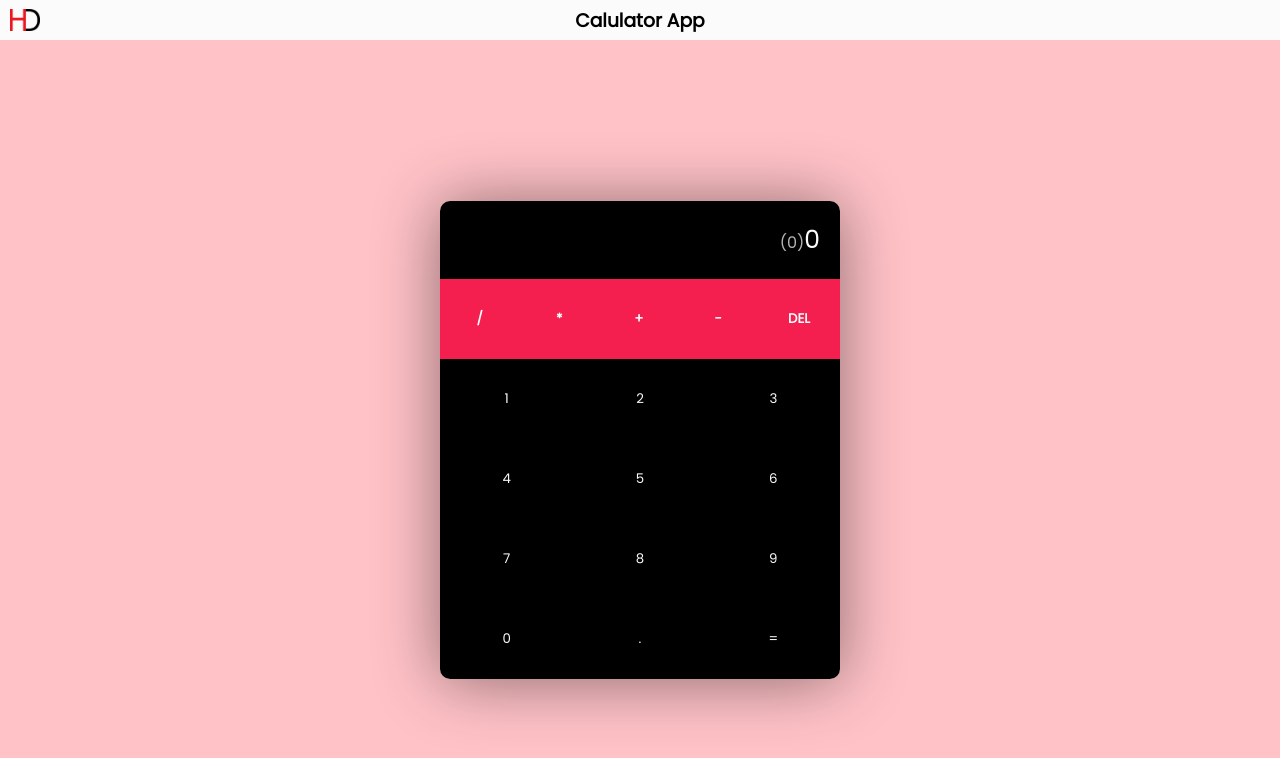
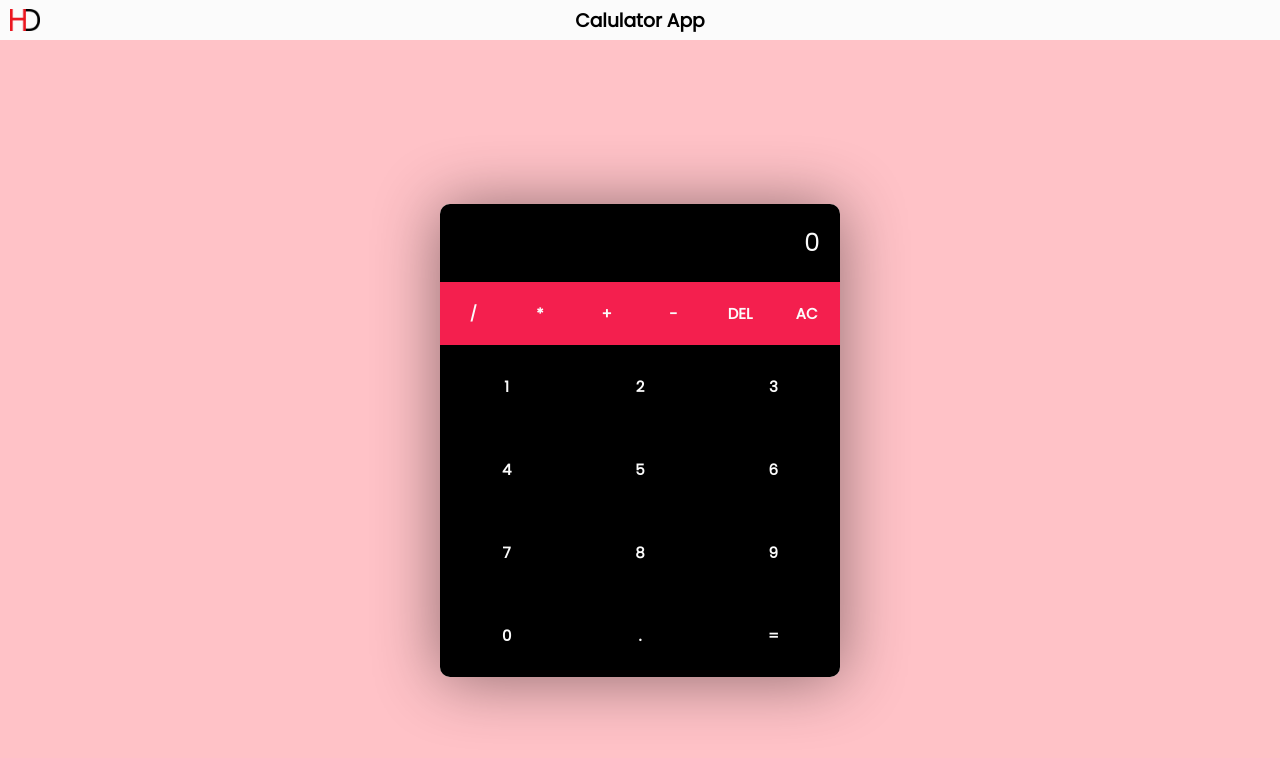
Before and after one commit to Dharungit/calc-react-app, a React (Create React App) app: page / in a window 1280 px wide. Shown: the top 758 px of the page. Built offline with nearby package versions, Linux system fonts and the light colour scheme.

Commit message:
final-commit 1

```diff
--- a/src/App.js
+++ b/src/App.js
@@ -1,3 +1,6 @@
+import { openSync } from "fs";
+import { useState } from "react";
+
 import logo from "./logo.png";
 
 function App() {
@@ -7,10 +10,54 @@ function App() {
 
     for (let i=1; i<10; i++){
       digits.push(
-      <button key={i}>{i}</button>
+      <button onClick={() => updateCalc(i.toString()) } key={i} >{i}</button>
       )
     }
     return digits;
+  }
+
+  const [calc, setCalc] = useState("");
+  const [result, setResult] = useState("");
+
+  const opr = ["/", "*", "+", "-", "."];
+
+
+
+  const updateCalc = value => {
+    if(
+      opr.includes(value) && calc == "" ||
+      opr.includes(value) && opr.includes(calc.slice(-1))
+    ){
+      return;
+    }
+
+    setCalc(calc + value);
+
+    if(!opr.includes(value)){
+      setResult(eval(calc + value).toString());
+    }
+  }
+
+  const evalCalc = () =>{
+    if(calc == ""){
+      return;
+    }
+    setCalc(eval(calc).toString());
+  }
+
+  const deleteLast = () => {
+    if(calc == ""){
+      return;
+    }
+    const value = calc.slice(0, -1);
+
+    setCalc(value);
+  }
+  const deleteAll = () => {
+    if(calc == ""){
+      return;
+    }
+    setCalc("");
   }
 
   return (
@@ -22,21 +69,24 @@ function App() {
       <div className="App">
         <div className="calculator">
           <div className="display">
-            <span>(0)</span>0
+            {result  ? <span>({result})</span> : "" }&nbsp; {calc || "0"}
           </div>
 
           <div className="operators">
-            <button>/</button>
-            <button>*</button>
-            <button>+</button>
-            <button>-</button>
-            <button>DEL</button>
+            <button onClick={() => updateCalc("/")}>/</button>
+            <button onClick={() => updateCalc("*")}>*</button>
+            <button onClick={() => updateCalc("+")}>+</button>
+            <button onClick={() => updateCalc("-")}>-</button>
+            <button onClick={() => deleteLast()}>DEL</button>
+            <button onClick={() => deleteAll()}>AC</button>
+
           </div>
           <div className="digits">
             {CalNums()}
-            <button>0</button>
-            <button>.</button>
-            <button>=</button>
+            <button onClick={() => updateCalc("0")}>0</button>
+            <button onClick={() => updateCalc(".")}>.</button>
+            <button onClick={() => evalCalc()}>=</button>
+
           </div>
         </div>
       </div>
--- a/src/index.css
+++ b/src/index.css
@@ -32,12 +32,12 @@ body{
     left: 10px;
 }
 
+
 .App{
     display: flex;
     min-height: 100vh;
     justify-content: center;
     align-items: center;
-    padding: 16px;
 }
 
 .calculator{
@@ -71,12 +71,13 @@ body{
     background-color: var(--red);
     border: none;
     outline: none;
-    padding: 30px;
+    padding: 20px;
     cursor: pointer;
     transition: .4s;
     flex: 1 1 0%;
     color: var(--white);
-    font-weight: 700;
+    font-weight: bolder;
+    font-size: 15px;
 }
 
 .digits{
@@ -94,6 +95,8 @@ body{
     transition: .4s;
     flex: 1 1 33.333%;
     max-width: 33.333%;
+    font-size: 15px;
+    font-weight: bold;
 }
 
 button:hover{
```
